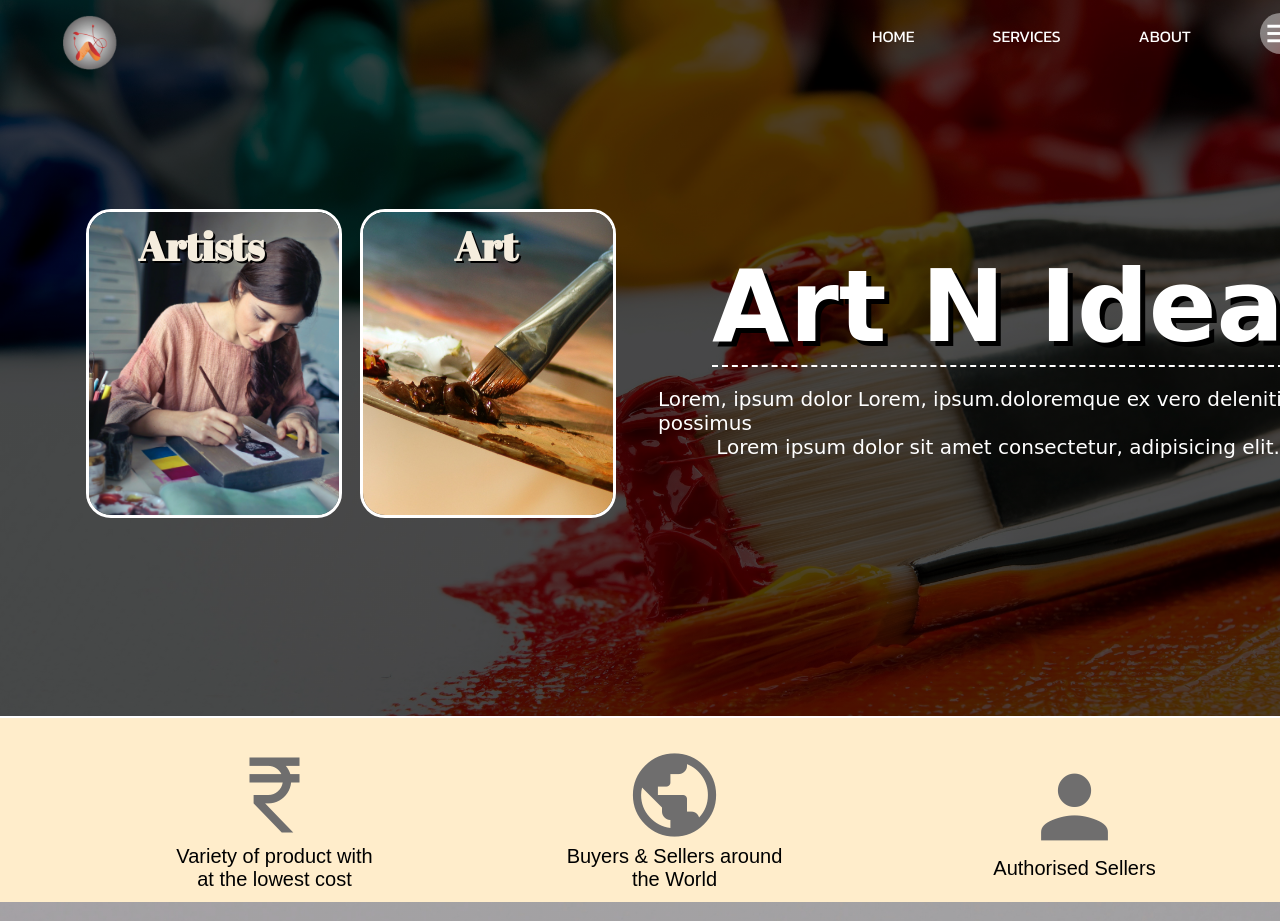
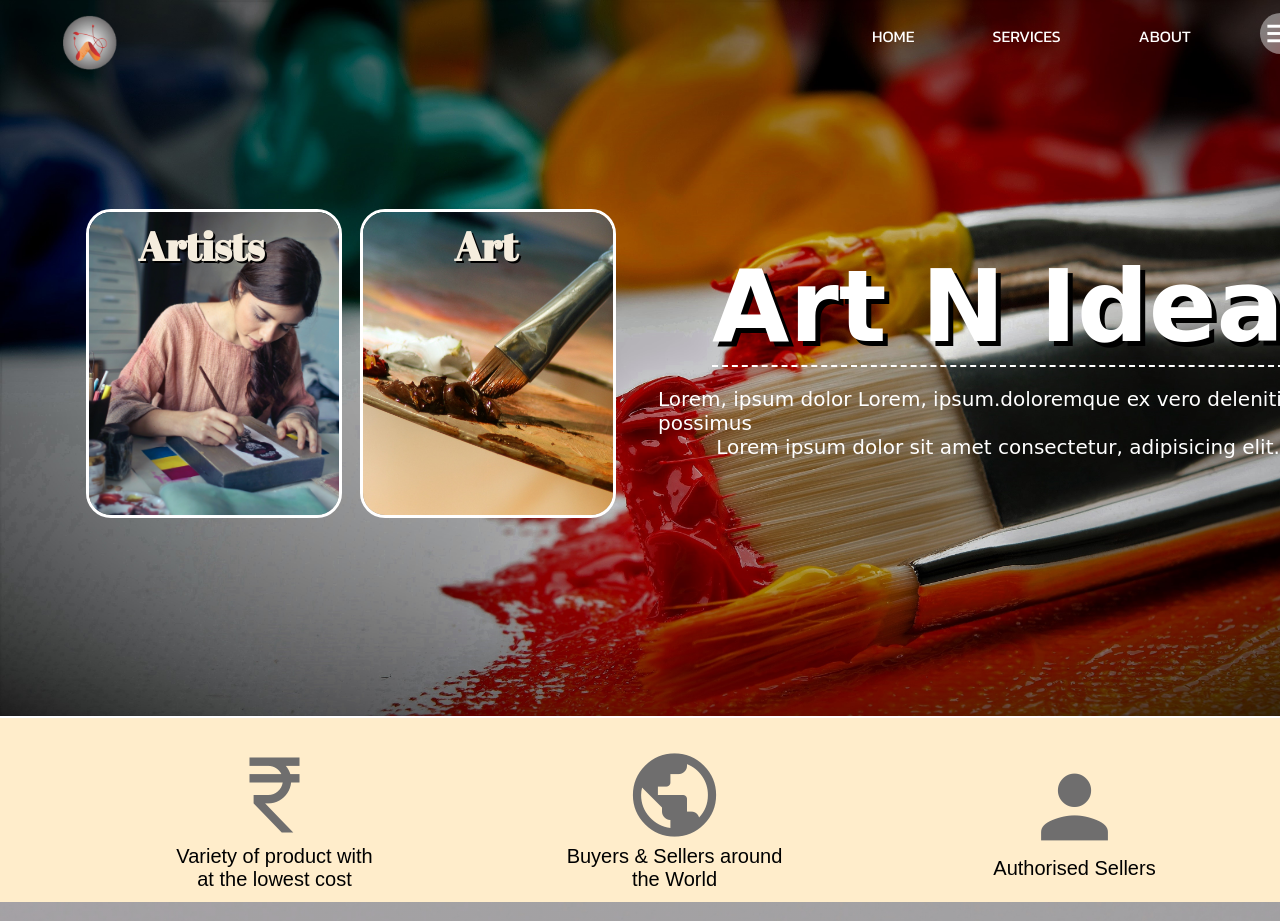
Before and after one commit to akky20/artnidea.github.io, a plain HTML site: page index.html in a window 1280 px wide. Shown: the top 921 px of the page. Drawn offline with nearby package versions, Linux system fonts and the light colour scheme; a web font is replaced by a local one.

Commit message:
Update style.css

```diff
--- a/style.css
+++ b/style.css
@@ -1,7 +1,7 @@
 
 
 body {
-    background-image: linear-gradient(rgba(0, 0, 0, 0.7), rgba(0, 0, 0, 0.7)), url('bg2.jpg');
+    background-image:url('bg3.jpg');
     background-size: cover;
     background-repeat: no-repeat;
     height: 700px;
```
